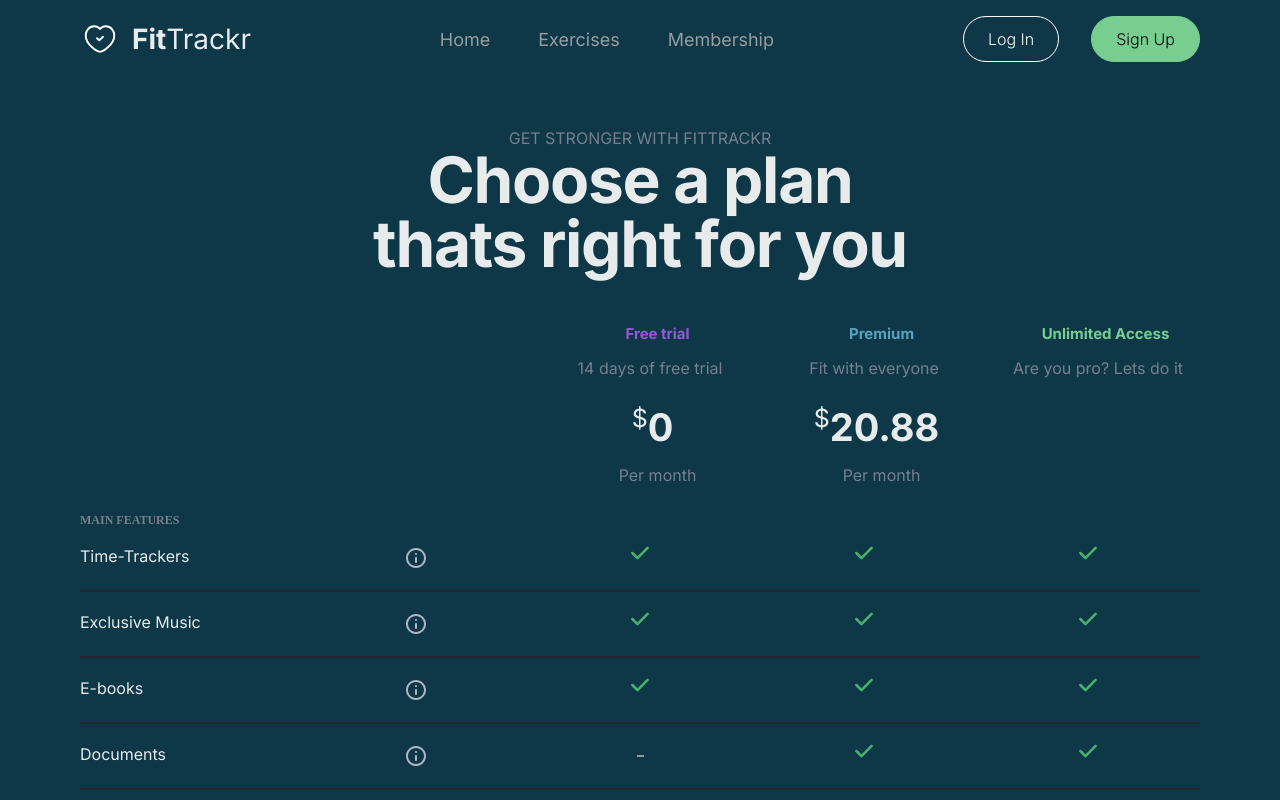
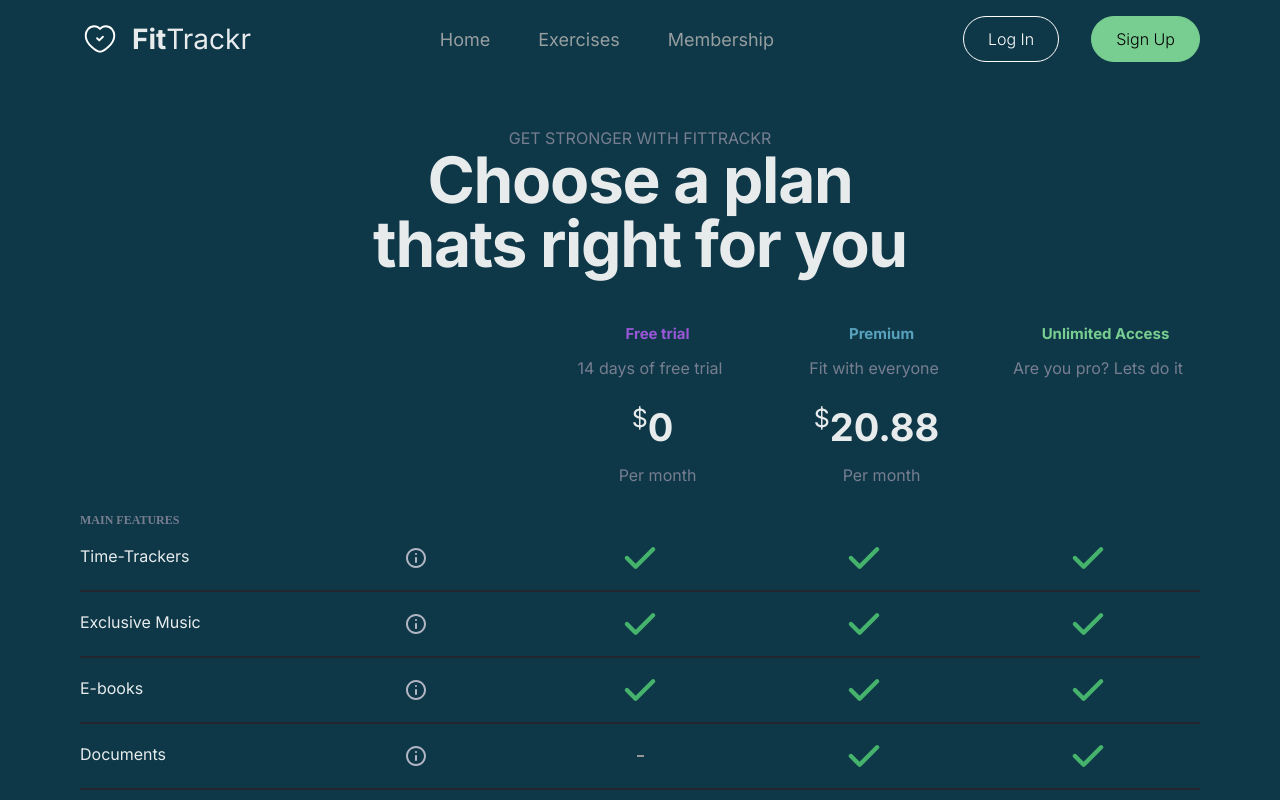
Before and after one commit to Ase020/fitTrackr-client, a React (Vite) app: page /membership in a window 1280 px wide. Shown: the top 800 px of the page. Built offline with nearby package versions, Linux system fonts and the light colour scheme; no server answers; a web font is replaced by a local one.

Commit message:
target image element

```diff
--- a/src/pages/membership/membership.css
+++ b/src/pages/membership/membership.css
@@ -51,7 +51,7 @@
   height: 2px;
   background-color: rgb(152, 152, 152);
 }
-img {
+.mem-info img {
   width: 24px;
   height: 24px;
 }
```
